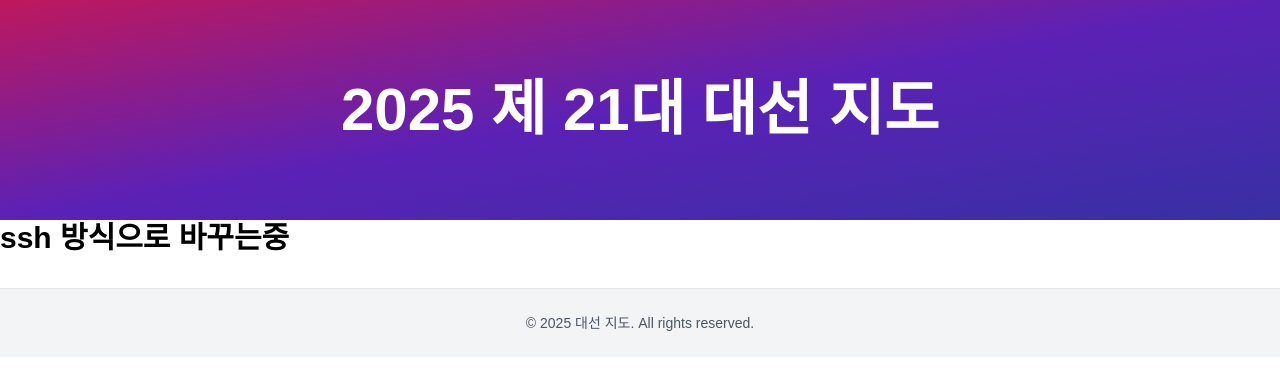
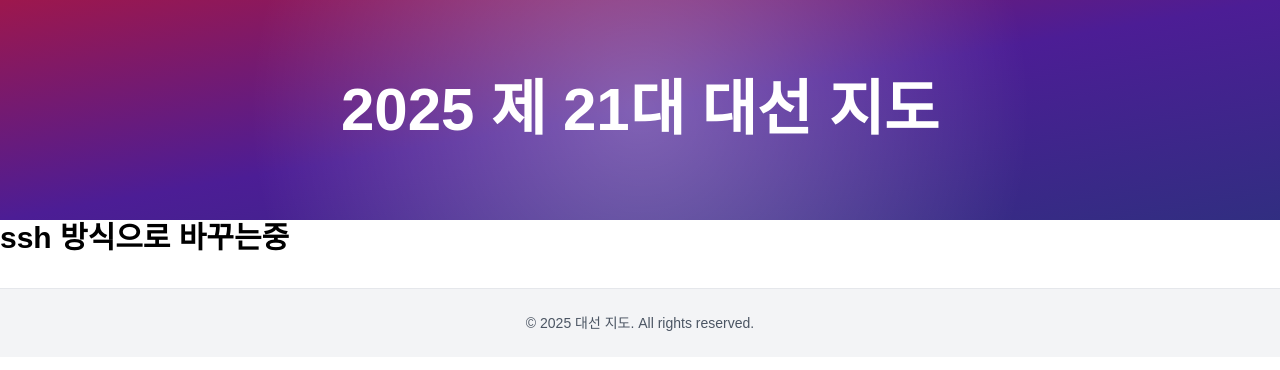
Before and after one commit to DevONew/vote2025, a Next.js app: page / in a window 1280 px wide. Shown: the top 370 px of the page. Built offline with nearby package versions, Linux system fonts and the light colour scheme.

Commit message:
헤더 css 변경

```diff
--- a/src/app/components/layout/Header.tsx
+++ b/src/app/components/layout/Header.tsx
@@ -3,7 +3,8 @@ import React from "react";
 
 export default function Header() {
     return (
-    <header className="bg-gradient-to-br from-pink-700 via-violet-800 to-indigo-800">
+    <header className="relative overflow-hidden bg-gradient-to-br from-pink-800 via-violet-900 to-indigo-900">
+      <div className="absolute inset-0 bg-glow-center pointer-events-none z-0"></div>
       <div className="text-white max-w-screen-xl mx-auto flex items-center justify-center p-20">
             <h1 className="text-6xl font-bold text-center">2025 제 21대 대선 지도</h1>
       </div>
--- a/tailwind.config.js
+++ b/tailwind.config.js
@@ -5,7 +5,11 @@ module.exports = {
             './src/pages/**/*.{js,ts,jsx,tsx}',
           ],
   theme: {
-    extend: {},
+    extend: {
+      backgroundImage: {
+        'glow-center': 'radial-gradient(circle at center, rgba(255,255,255,0.3), transparent 60%)',
+      },
+    },
     fontFamily: {
       sans: ['Arial', 'sans-serif'],
     }
```
